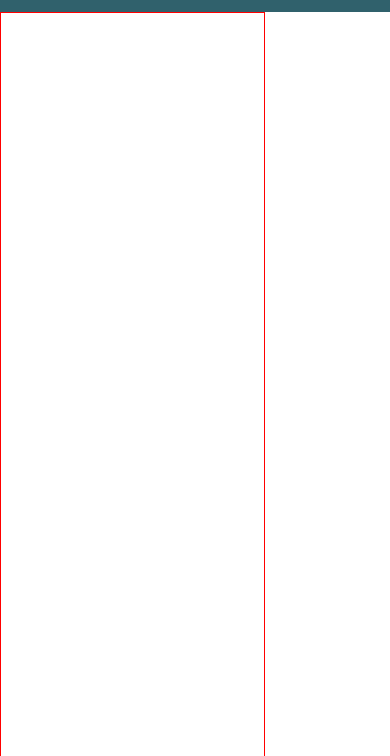
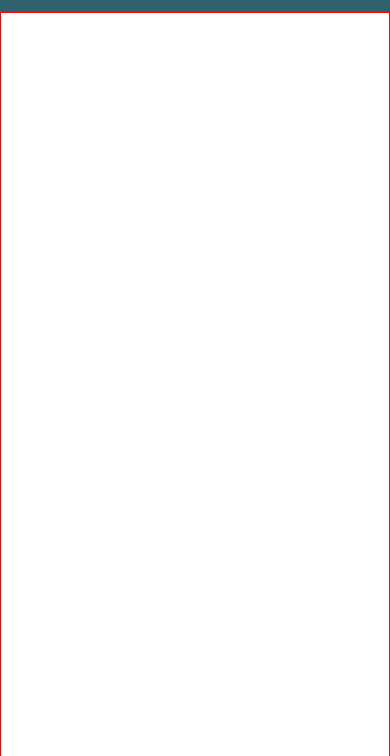
Before and after one commit to xAEvi/Tarea-DAW, a plain HTML site: page template.html in a window 390 px wide. Shown: the part 88-844 px from the top of the page. Drawn offline with Linux system fonts and the light colour scheme.

Commit message:
Fixed container responsive

```diff
--- a/template.html
+++ b/template.html
@@ -130,7 +130,7 @@
           margin: 0;
         }
 
-        .main-container {
+        .container {
           width: auto;
           margin-left: 2rem;
           float: none;
```
